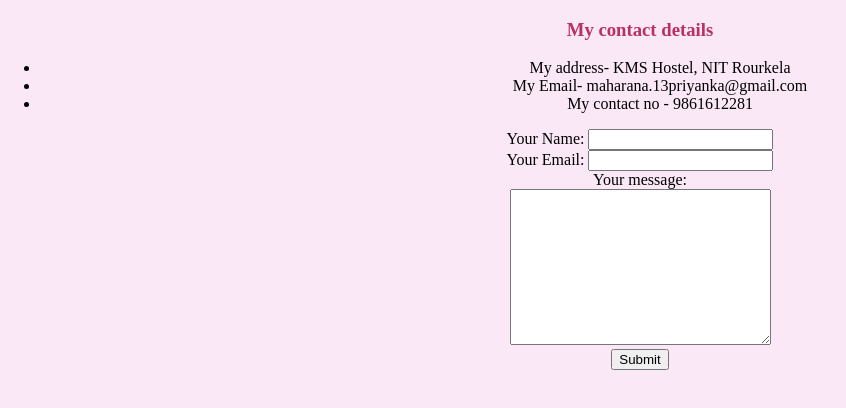
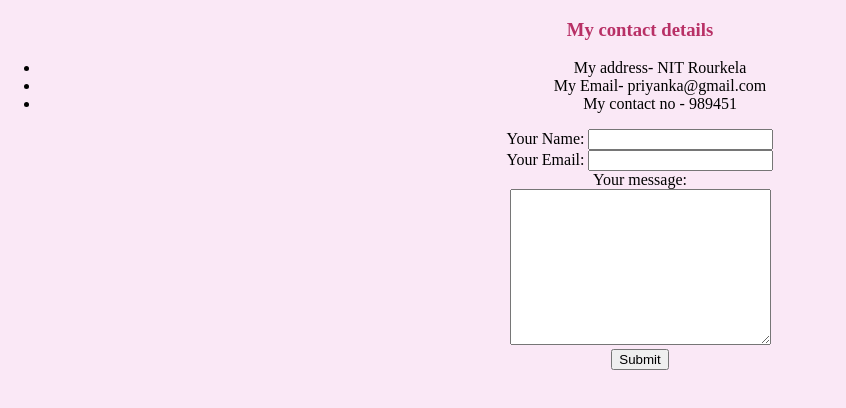
Before and after one commit to Priyanitrkl/Portfolio, a plain HTML site: page contact details.html in a window 1280 px wide. Shown: the whole page, without its empty margins (0-846 px from the left). Drawn offline with Linux system fonts and the light colour scheme; files that its build step writes are made by us from their sources.

Commit message:
Update contact details.html
Signed-off-by: Priyanitrkl <108118598+Priyanitrkl@users.noreply.github.com>

```diff
--- a/contact details.html
+++ b/contact details.html
@@ -10,9 +10,9 @@
 <body>
   <h3>My contact details</h3>
   <ul>
-    <li>My address- KMS Hostel, NIT Rourkela</li>
-    <li>My Email- maharana.13priyanka@gmail.com</li>
-    <li>My contact no - 9861612281</li>
+    <li>My address- NIT Rourkela</li>
+    <li>My Email- priyanka@gmail.com</li>
+    <li>My contact no - 989451</li>
 
   </ul>
   <form action=" mailto:maharana.13priyanka@gmail.com" method="post" enctype="text/plain">
```
